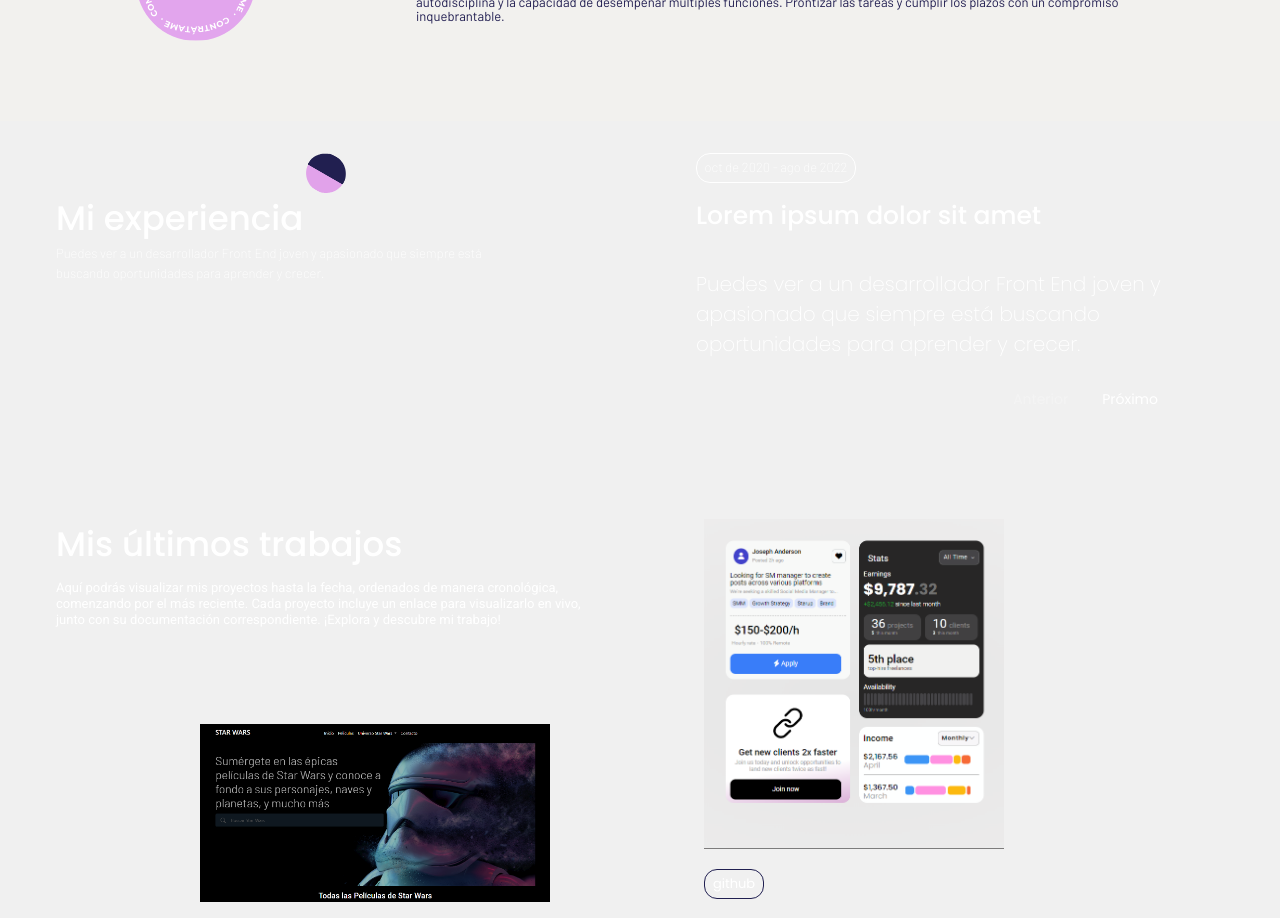
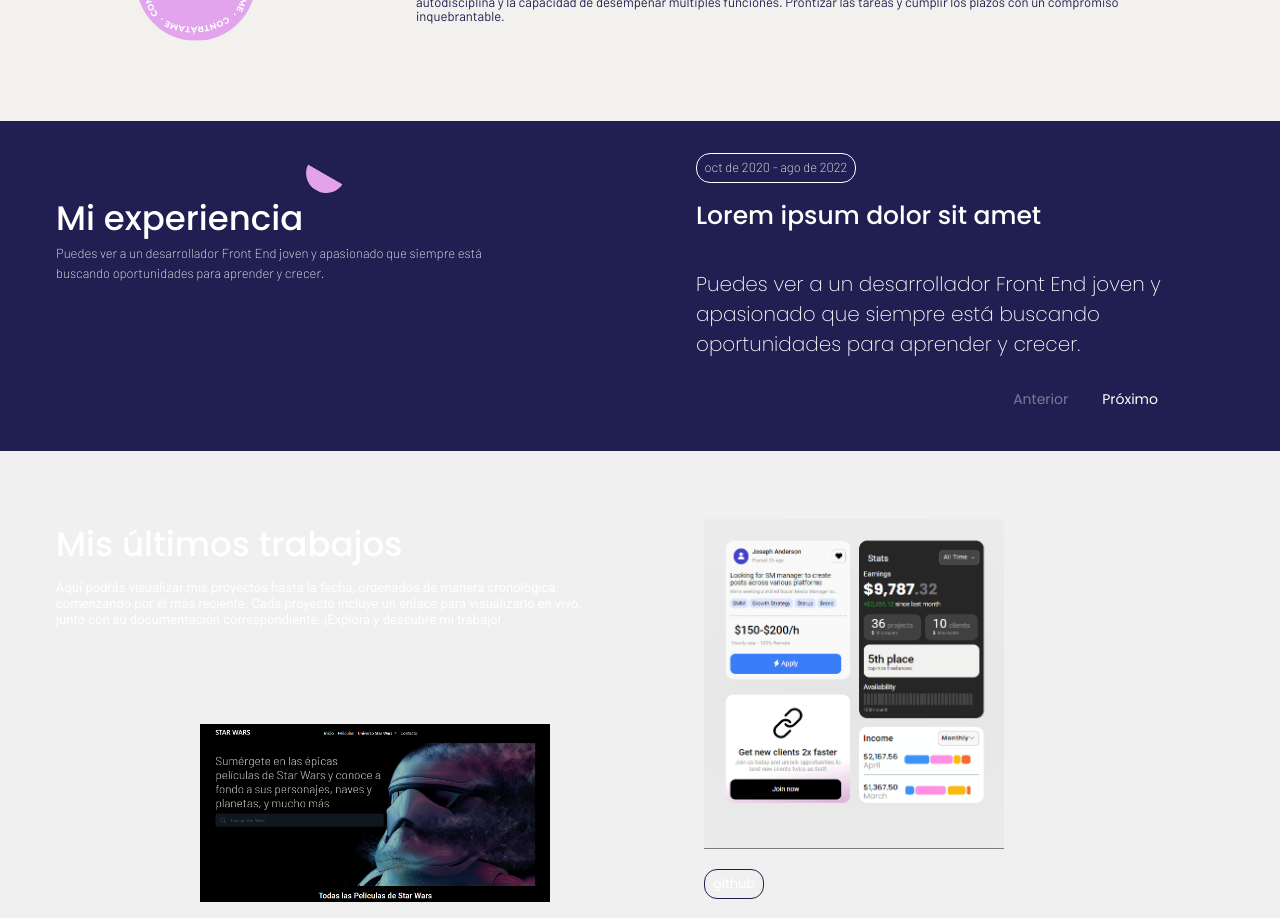
Before and after one commit to LudmilaBerto/TrabajoFinal-2, a React (Vite) app in the folder trabajoFinalDos/: page / in a window 1280 px wide. Shown: the part 1600-2518 px from the top of the page. Built offline with nearby package versions, Linux system fonts and the light colour scheme.

Commit message:
Agregue un nuevo color personalizado al archivo theme.js para el hover bg de los botones anterior y proximo del SectionTresB y aplique temas personalizados tema claro y oscuro al componente SectionTres

```diff
--- a/trabajoFinalDos/src/Components/SectionTres/SectionTres.jsx
+++ b/trabajoFinalDos/src/Components/SectionTres/SectionTres.jsx
@@ -1,11 +1,11 @@
-import { Box, Flex, Image, Text } from "@chakra-ui/react"
+import { Box, Flex, Image, Text, useColorMode } from "@chakra-ui/react"
 import MedioCirculoRosa from '../../assets/img/Circulo medio rosa.svg'
 import { SectionTresB } from "../SectionTresB/SectionTresB"
 
 
 const SectionTres=()=>{
 
-
+    const { colorMode } = useColorMode();
 
 
     return(
@@ -16,7 +16,8 @@ const SectionTres=()=>{
             justify='space-between'
             py='8'
             px='14'
-            bg='color.principal'
+            bg={colorMode === 'light' ? 'light.primary' : 'dark.primary'}
+            color={colorMode === 'light' ? 'light.textPrimary' : 'dark.textPrimary'}
         >
 
             <Box
--- a/trabajoFinalDos/src/Components/SectionTresB/SectionTresB.jsx
+++ b/trabajoFinalDos/src/Components/SectionTresB/SectionTresB.jsx
@@ -1,4 +1,4 @@
-import { Box, Button, Divider, Flex, Text } from '@chakra-ui/react'
+import { Box, Button, Divider, Flex, Text, useColorMode } from '@chakra-ui/react'
 import React, { useState } from 'react';
 
 
@@ -14,6 +14,7 @@ import React, { useState } from 'react';
 
 const SectionTresB=()=>{
 
+    const { colorMode } = useColorMode();
 
     const [indiceActual, setIndiceActual] = useState(0);
 
@@ -92,12 +93,12 @@ const SectionTresB=()=>{
                    fontFamily='"Poppins", sans-serif'
                    fontWeight='400'
                    fontSize='sm'
-                   color='#ffffff96'
-                   bg='color.principal'
+                   color='#ffffff'
+                   bg='none'
                    mr='3.5'
                    p='2.5'
                    _hover={{
-                   bg: "#181641cc",
+                   bg: colorMode === 'light' ? 'light.bgB' : 'dark.bgB',
                    borderRadius: "12px"}}
                    onClick={manejarAnterior}
                    isDisabled={indiceActual === 0}
@@ -108,13 +109,13 @@ const SectionTresB=()=>{
                     as='button'
                     fontFamily='"Poppins", sans-serif'
                     fontWeight='400'
+                    color='#ffffff'
+                    bg='none'
                     fontSize='sm'
-                    color='color.secundario'
-                    bg='color.principal'
                     p='2.5'
                     _hover={{
-                    bg: "#181641cc",
-                    borderRadius: "12px"}}
+                        bg: colorMode === 'light' ? 'light.bgB' : 'dark.bgB',
+                        borderRadius: "12px"}}
                     onClick={manejarSiguiente}
                     isDisabled={indiceActual === secciones.length - 1}
                 >
--- a/trabajoFinalDos/src/theme.js
+++ b/trabajoFinalDos/src/theme.js
@@ -15,6 +15,7 @@ const theme = extendTheme({
       textPrimary: '#ffffff',
       textSecondary: '#211e51',
       textTertiary: '#1c1b4f',
+      bgB:'#181641cc',
     },
     dark: {
       primary: '#222326',
@@ -22,6 +23,7 @@ const theme = extendTheme({
       textPrimary: '#ffffff',
       textSecondary: '#ffffff',
       textTertiary: '#222326',
+      bgB: ' #1A1A1A ',
     },
     background: {
       light: '#f0f0f0',
```
